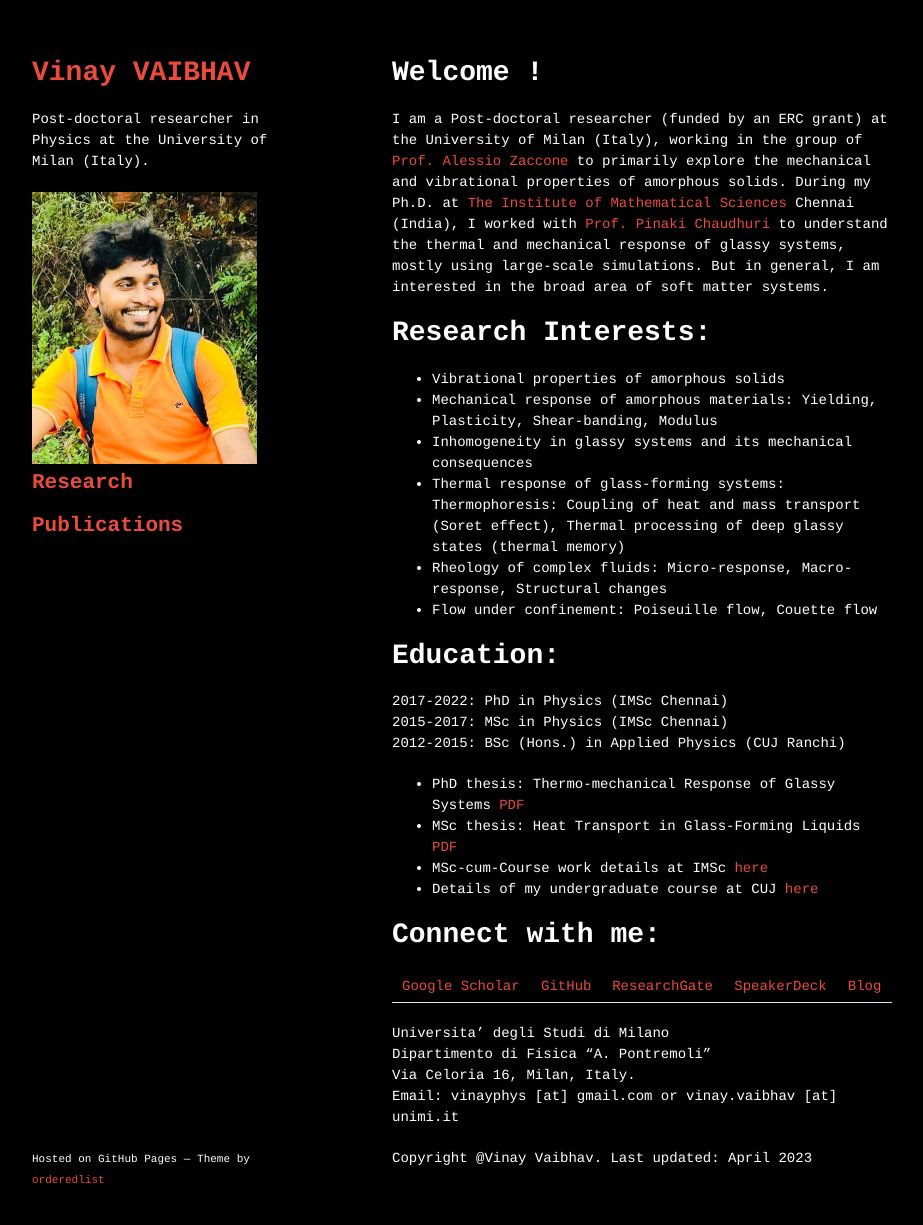
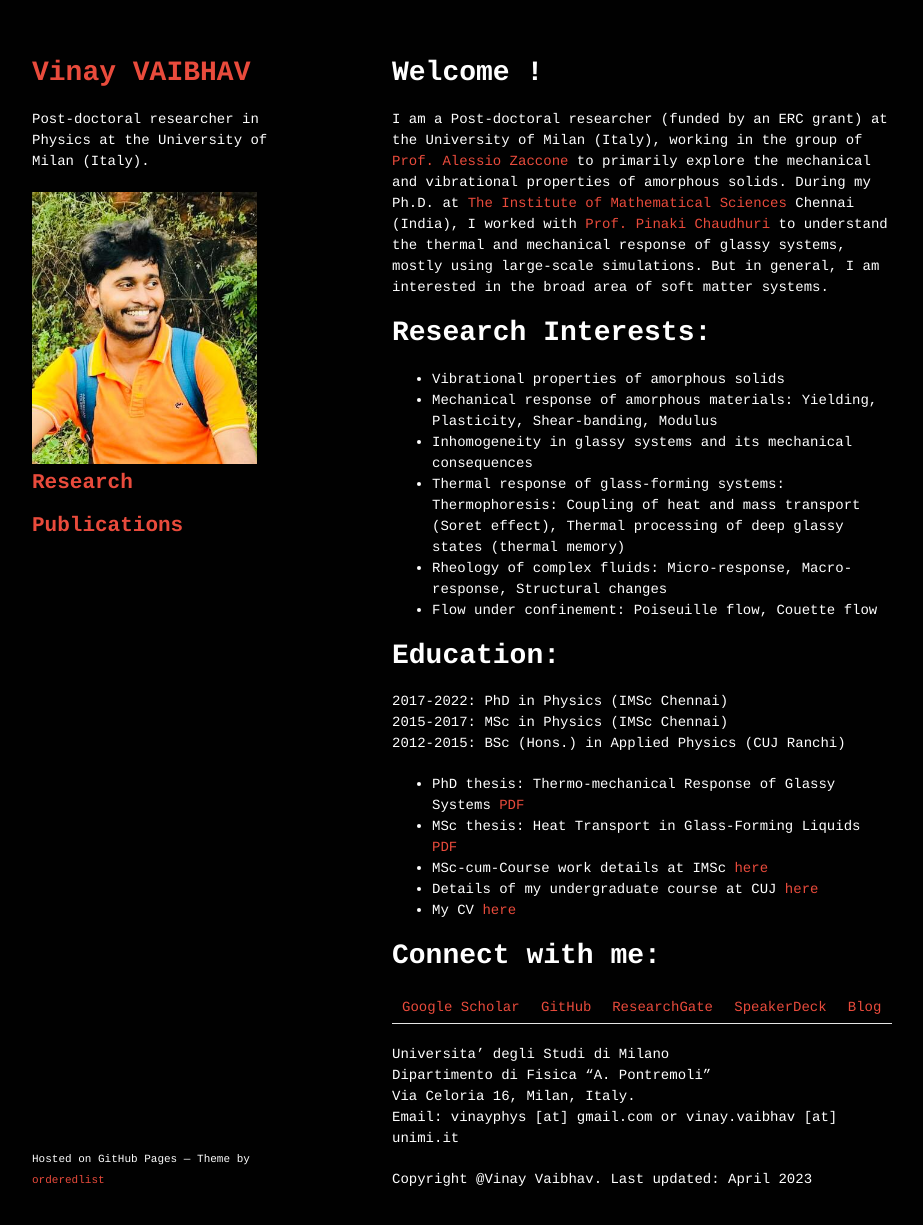
Before and after one commit to vinayphys/vinayphys.github.io, a Jekyll site: the page built from index.md, in a window 1280 px wide and 1260 px high. Shown: the top 1225 px of the window, without its empty margins (178-1101 px from the left). Built offline with Jekyll 4.4.1, drawn with Linux system fonts in a browser that asks for light colours; our own code applies the rules of GitHub Pages for plain Markdown files; a script that is not in the unit is left out.

Commit message:
Update index.md

```diff
--- a/index.md
+++ b/index.md
@@ -24,6 +24,7 @@
 * MSc thesis: Heat Transport in Glass-Forming Liquids <a href="https://github.com/vinayphys/vinayphys.github.io/blob/master/files/masterThesis_vinayVaibhav.pdf">PDF</a>
 * MSc-cum-Course work details at IMSc <a href="https://github.com/vinayphys/vinayphys.github.io/blob/master/files/imsc_courseDetails.pdf">here</a>
 * Details of my undergraduate course at CUJ <a href="https://github.com/vinayphys/vinayphys.github.io/blob/master/files/cuj_CourseDetails.pdf">here</a>
+* My CV <a href="https://drive.google.com/file/d/1LzZbA-qHgz7alsBnoGWh-vhnZv838gOG/view?usp=share_link">here</a>
 
 # Connect with me:
 
```
